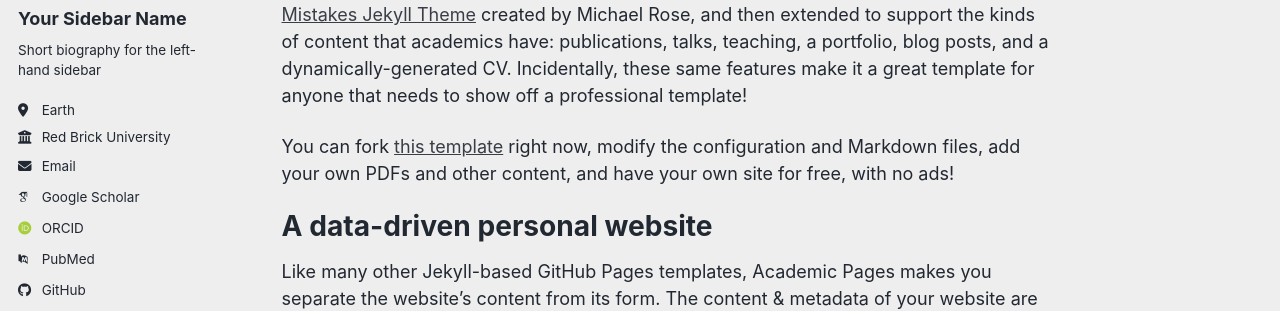
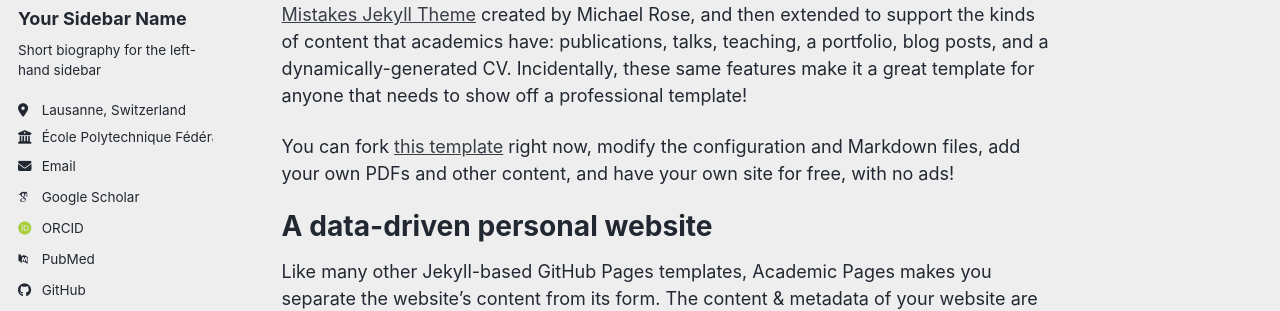
Before and after one commit to AnnaSou/annasou.github.io, a Jekyll site: the page built from _pages/about.md, in a window 1280 px wide. Shown: the part 276-587 px from the top of the page. Built offline with Jekyll 4.4.1, drawn with Linux system fonts in a browser that asks for light colours; some web fonts are replaced; a script bundle is joined from its source files by our own code; library files that are not in the unit come from our copies.

Commit message:
Update _config.yml

```diff
--- a/_config.yml
+++ b/_config.yml
@@ -27,8 +27,8 @@
   name             : "Your Sidebar Name"
   pronouns         : # example: "she/her"
   bio              : "Short biography for the left-hand sidebar"
-  location         : "Earth"
-  employer         : "Red Brick University"
+  location         : "Lausanne, Switzerland"
+  employer         : "École Polytechnique Fédérale de Lausanne (EPFL)"
   uri              : # URL
   email            : "none@example.org"
 
```
